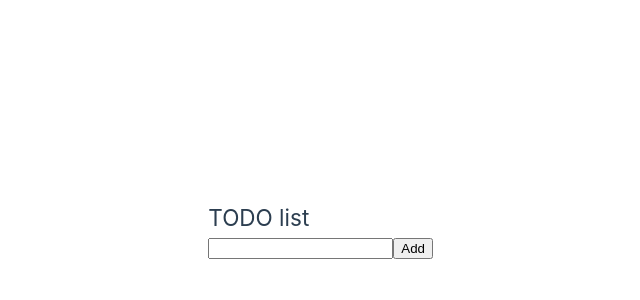
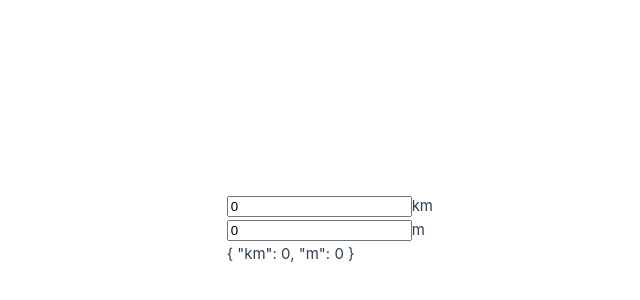
Before and after one commit to yutounun/vuePractice, a Vue app in the folder vue-project/: page / in a window 1280 px wide. Shown: the part 170-470 px from the top of the page, without its empty margins (207-847 px from the left). Built offline with nearby package versions, Linux system fonts and the light colour scheme.

Commit message:
Unit conversion task has done

```diff
--- a/vue-project/src/components/HelloWorld.vue
+++ b/vue-project/src/components/HelloWorld.vue
@@ -1,30 +1,18 @@
-<script setup>
-defineProps({
-  msg: {
-    type: String,
-    required: true,
-  }
-});
-</script>
 <script>
 export default {
   data: () => ({
-    newItem: '',
-    todos: []
+    km: 0,
+    m: 0
   }),
-  methods: {
-    addTodo: function() {
-      console.log('debug')
-      if (this.newItem === '') return
-      let todo = {
-        item: this.newItem,
-        isDone: false
-      }
-      this.todos.push(todo)
-      this.newItem = ''
+  // Works when property change
+  watch: {
+    km: function(value) {
+      this.km = value
+      this.m = value * 1000
     },
-    deleteTodo: function(index) {
-      this.todos.splice(index, 1)
+    m: function(value) {
+      this.km = value / 1000
+      this.m = value
     }
   }
 }
@@ -32,20 +20,10 @@ export default {
 
 
 <template>
-  <div class="greetings">
-    <h2>TODO list</h2>
-    <!-- prevent form reloading -->
-    <form v-on:submit.prevent>
-      <input type="text" v-model="newItem">
-      <button @click="addTodo">Add</button>
-      <ul>
-        <li v-for="(todo,index) in todos">
-          <input type="checkbox" v-model="todo.isDone">
-          <span v-bind:class="{ done: todo.isDone }">{{ todo.item }}</span>
-          <button @click="deleteTodo(index)">delete</button>
-        </li>
-      </ul>
-    </form>
+  <div class="wraper">
+    <p><input type="text" v-model="km">km</p>
+    <p><input type="text" v-model="m">m</p>
+    {{ $data }}
   </div>
 </template>
 
```
